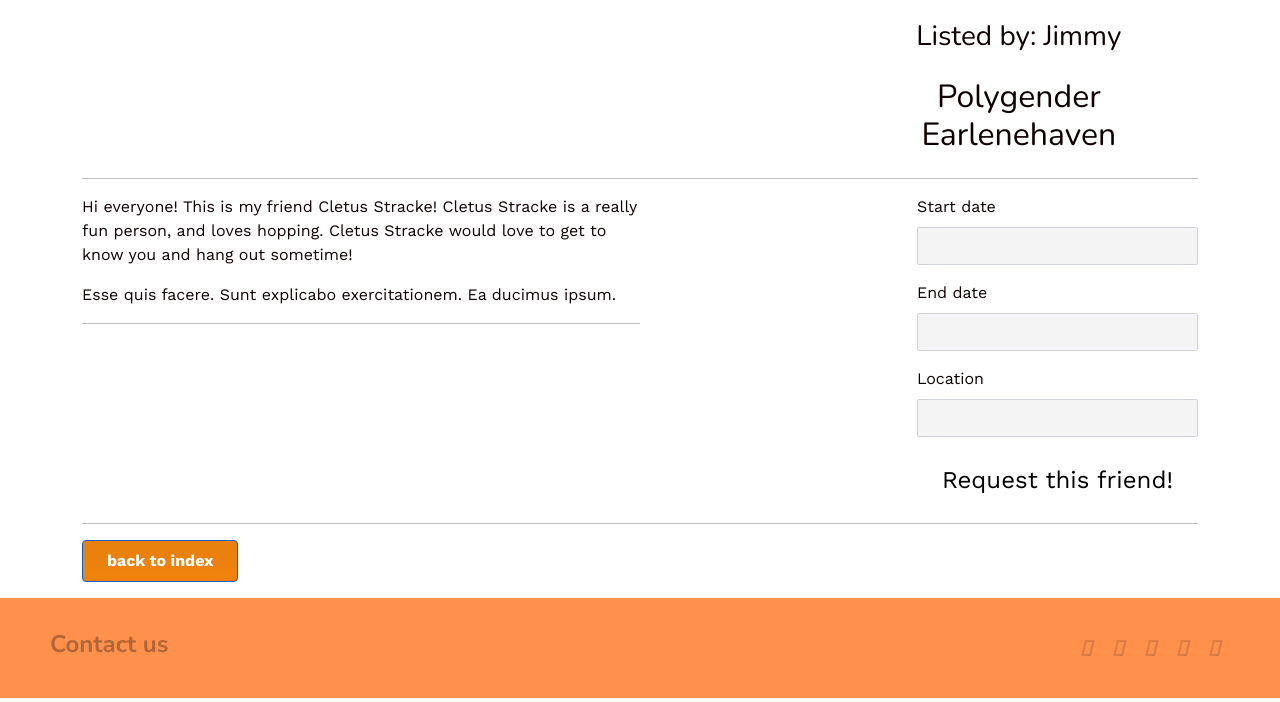
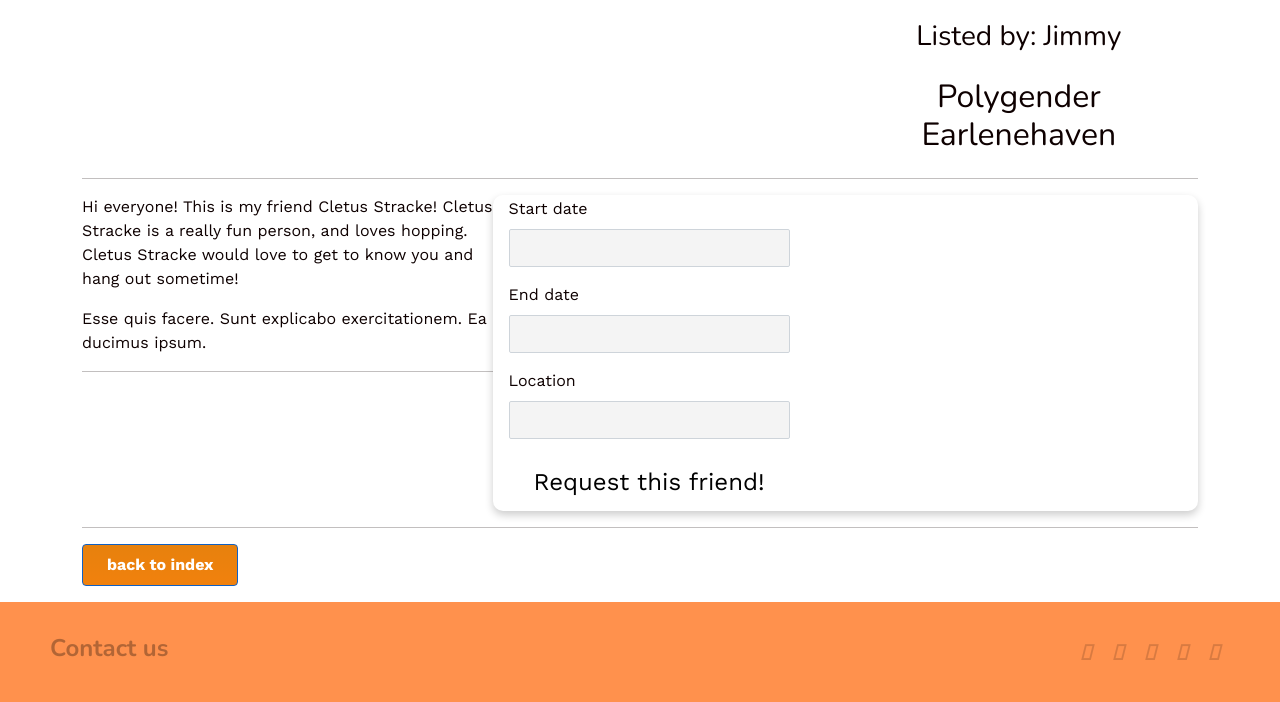
Before and after one commit to NazgulZhuzumova/RentAfriend1, a Rails app: page /friends/1 in a window 1280 px wide. Shown: the part 172-874 px from the top of the page. Run offline with Rails 7, Linux system fonts and the light colour scheme; data comes from the database, SQL or seed files in the repository; style sheets or scripts are compiled from the project's sources; some libraries are stand-ins or nearby versions; some web fonts are replaced.

Commit message:
design for the booking form on show page

```diff
--- a/app/assets/stylesheets/components/_card.scss
+++ b/app/assets/stylesheets/components/_card.scss
@@ -79,3 +79,22 @@
 .h3 {
   font-family: Arial, Helvetica, sans-serif;
 }
+
+/*==================== BOOKING FORM CARD ====================*/
+
+.booking-card {
+  /* Add shadows to create the "card" effect */
+  box-shadow: 0 4px 8px 0 rgba(0, 0, 0, 0.2);
+  border-radius: 10px;
+
+}
+
+  /* Add some padding inside the card container */
+  .booking-cards {
+    display: grid;
+    justify-content: space-between;
+    padding: 2px 16px;
+    grid-template-columns: 1fr 1fr 1fr;
+    grid-gap: 36px;
+
+  }
--- a/app/controllers/friends_controller.rb
+++ b/app/controllers/friends_controller.rb
@@ -25,7 +25,7 @@
 
   private
 
-  def friend_param
+  def friend_params
     params.require(:friend).permit(:name, :age, :location, :interest, :gender, :price, :photo, :bio)
   end
   def edit
--- a/app/views/friends/show.html.erb
+++ b/app/views/friends/show.html.erb
@@ -23,7 +23,7 @@
       <p><%= @friend.bio %></p>
         <hr>
     </div>
-    <div>
+    <div class="booking-card booking-cards">
       <%= simple_form_for [@friend, @booking] do |f| %>
       <%= f.input :start_date, as: :string, required: false, input_html: {class: "datepicker"} %>
       <%= f.input :end_date , as: :string, required: false, input_html: {class: "datepicker"} %>
```
